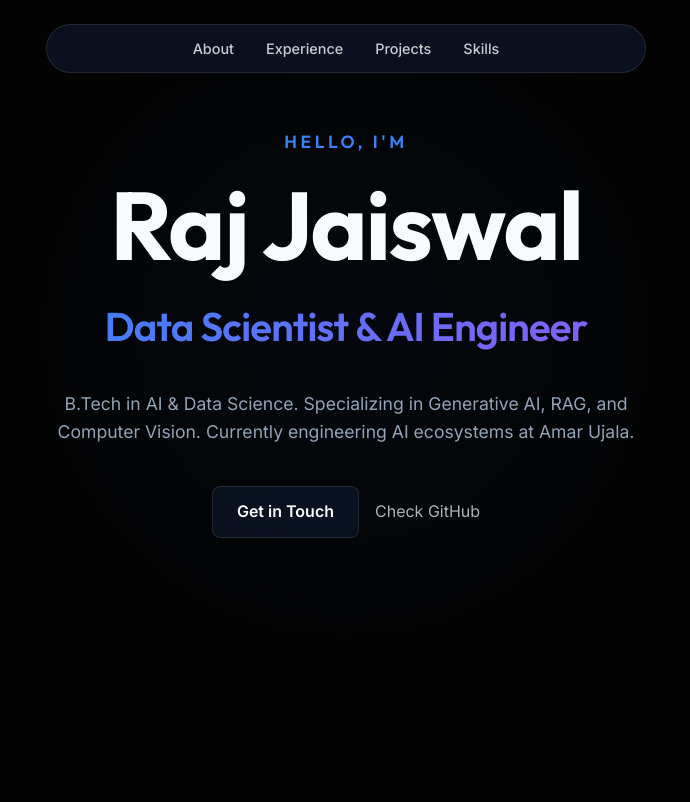
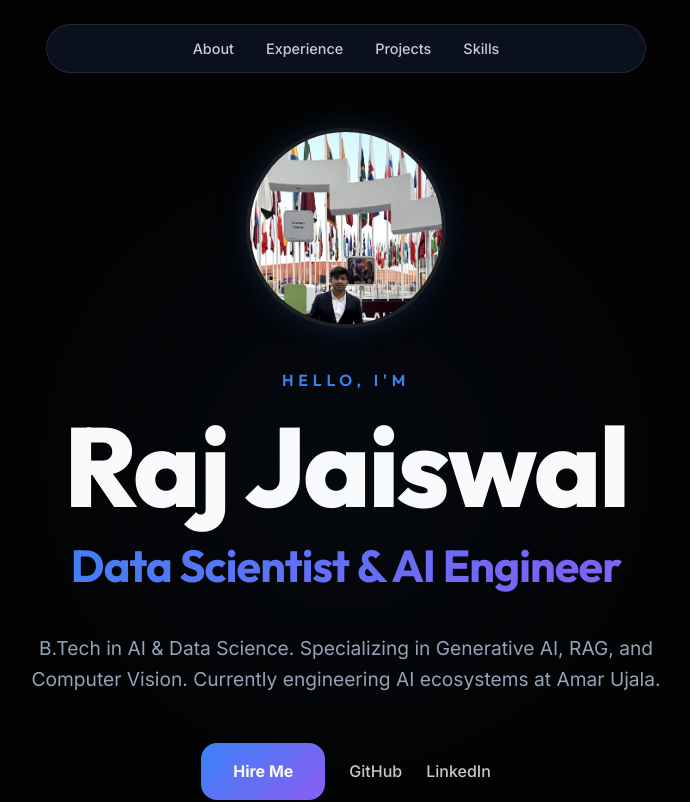
Before and after one commit to rajjaiswal2003/my-portfolio, a React (Vite) app: page / in a window 1280 px wide. Shown: the top 802 px of the page, without its empty margins (294-984 px from the left). Built offline with nearby package versions, Linux system fonts and the light colour scheme.

Commit message:
Enhance aesthetics: Add profile photo and updated social links

```diff
--- a/src/components/Footer.jsx
+++ b/src/components/Footer.jsx
@@ -8,8 +8,8 @@ const Footer = () => {
                 <p style={{ color: 'var(--text-secondary)', marginBottom: '2rem' }}>Raj Jaiswal • Data Scientist & AI Engineer</p>
                 <div style={{ display: 'flex', justifyContent: 'center', gap: '2rem', marginBottom: '2rem' }}>
                     <a href="mailto:raj.jaiswal1122003@gmail.com" style={{ opacity: 0.7 }}>Email</a>
-                    <a href="#" style={{ opacity: 0.7 }}>LinkedIn</a>
-                    <a href="#" style={{ opacity: 0.7 }}>GitHub</a>
+                    <a href="https://www.linkedin.com/in/raj-jaiswal2003/" target="_blank" rel="noopener noreferrer" style={{ opacity: 0.7 }}>LinkedIn</a>
+                    <a href="https://github.com/rajjaiswal2003" target="_blank" rel="noopener noreferrer" style={{ opacity: 0.7 }}>GitHub</a>
                 </div>
                 <p style={{ fontSize: '0.8rem', color: 'var(--text-secondary)', opacity: 0.5 }}>
                     © {new Date().getFullYear()} Raj Jaiswal. Built with React & Passion.
--- a/src/components/Hero.jsx
+++ b/src/components/Hero.jsx
@@ -12,24 +12,54 @@ const Hero = () => {
             background: 'radial-gradient(circle at 50% 50%, rgba(59, 130, 246, 0.05) 0%, transparent 50%)'
         }}>
             <div className="container">
-                <h2 style={{ fontSize: '1.1rem', fontWeight: 600, textTransform: 'uppercase', letterSpacing: '0.2em', color: 'var(--accent-blue)', marginBottom: '1rem' }}>
+                <div style={{ marginBottom: '2.5rem', position: 'relative', display: 'inline-block' }}>
+                    <div style={{
+                        width: '200px',
+                        height: '200px',
+                        borderRadius: '50%',
+                        overflow: 'hidden',
+                        border: '4px solid var(--glass-border)',
+                        boxShadow: '0 0 30px rgba(59, 130, 246, 0.2)',
+                        margin: '0 auto'
+                    }}>
+                        <img
+                            src="/rajai.jpeg"
+                            alt="Raj Jaiswal"
+                            style={{
+                                width: '100%',
+                                height: '100%',
+                                objectFit: 'cover',
+                                objectPosition: 'top center',
+                                transform: 'scale(1.2) translateY(5%)'
+                            }}
+                        />
+                    </div>
+                </div>
+                <h2 style={{ fontSize: '1rem', fontWeight: 600, textTransform: 'uppercase', letterSpacing: '0.3em', color: 'var(--accent-blue)', marginBottom: '1rem' }}>
                     Hello, I'm
                 </h2>
-                <h1 style={{ fontSize: 'clamp(3rem, 10vw, 6rem)', marginBottom: '1rem', lineHeight: 1.1 }}>
+                <h1 style={{ fontSize: 'clamp(3.5rem, 12vw, 7rem)', marginBottom: '0.5rem', lineHeight: 1, fontWeight: 800 }}>
                     Raj Jaiswal
                 </h1>
-                <h3 className="gradient-text" style={{ fontSize: 'clamp(1.5rem, 5vw, 2.5rem)', fontWeight: 600, marginBottom: '2rem' }}>
+                <h3 className="gradient-text" style={{ fontSize: 'clamp(1.5rem, 6vw, 2.8rem)', fontWeight: 700, marginBottom: '2rem' }}>
                     Data Scientist & AI Engineer
                 </h3>
-                <p style={{ maxWidth: '600px', margin: '0 auto', color: 'var(--text-secondary)', fontSize: '1.1rem' }}>
+                <p style={{ maxWidth: '650px', margin: '0 auto', color: 'var(--text-secondary)', fontSize: '1.2rem', fontWeight: 400 }}>
                     B.Tech in AI & Data Science. Specializing in Generative AI, RAG, and Computer Vision.
                     Currently engineering AI ecosystems at Amar Ujala.
                 </p>
-                <div style={{ marginTop: '2.5rem', display: 'flex', gap: '1rem', justifyContent: 'center' }}>
-                    <a href="mailto:raj.jaiswal1122003@gmail.com" className="glass" style={{ padding: '0.75rem 1.5rem', borderRadius: '0.5rem', fontWeight: 600 }}>Get in Touch</a>
-                    <a href="https://github.com" target="_blank" rel="noopener noreferrer" style={{ display: 'flex', alignItems: 'center', gap: '0.5rem' }}>
-                        <span style={{ opacity: 0.7 }}>Check GitHub</span>
-                    </a>
+                <div style={{ marginTop: '3rem', display: 'flex', gap: '1.5rem', justifyContent: 'center', alignItems: 'center' }}>
+                    <a href="mailto:raj.jaiswal1122003@gmail.com" className="glass" style={{
+                        padding: '1rem 2rem',
+                        borderRadius: '1rem',
+                        fontWeight: 700,
+                        background: 'var(--accent-gradient)',
+                        border: 'none'
+                    }}>Hire Me</a>
+                    <div style={{ display: 'flex', gap: '1.5rem' }}>
+                        <a href="https://github.com/rajjaiswal2003" target="_blank" rel="noopener noreferrer" style={{ opacity: 0.8, fontWeight: 500 }}>GitHub</a>
+                        <a href="https://www.linkedin.com/in/raj-jaiswal2003/" target="_blank" rel="noopener noreferrer" style={{ opacity: 0.8, fontWeight: 500 }}>LinkedIn</a>
+                    </div>
                 </div>
             </div>
         </section>
```
Also changed, not shown: public/rajai.jpeg (added).
